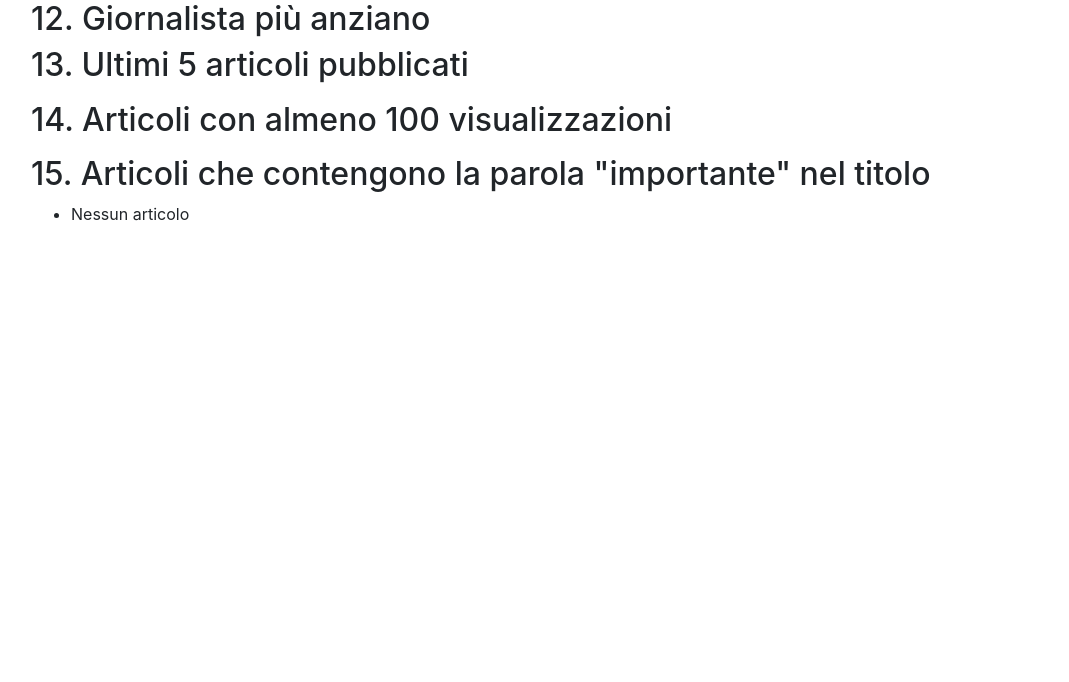
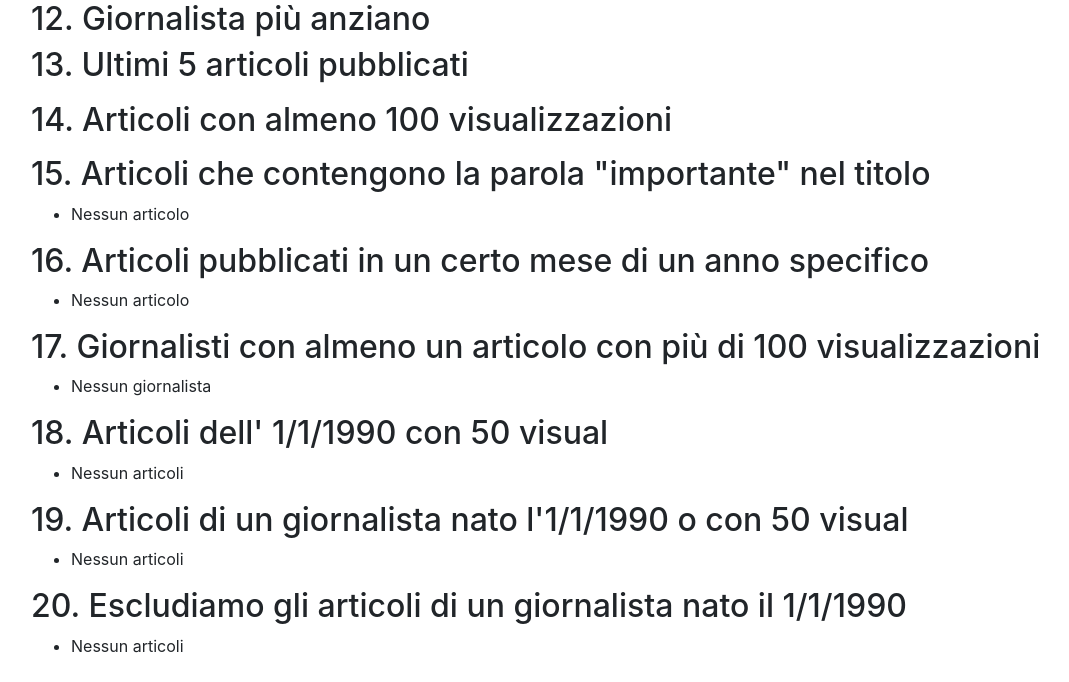
Before and after one commit to ChristianBandera/primo_progetto, a Django app: template news/templates/news/query.html in a window 1280 px wide. Shown: the part 867-1549 px from the top of the page, without its empty margins (54-1123 px from the left). Before the commit the page ends 1088 px from the top, so only its background shows below. Run offline with Django 5.2, Linux system fonts and the light colour scheme; the template is opened without the code that fills it, so the values that code supplies are empty.

Commit message:
finito passo 19

```diff
--- a/news/templates/news/query.html
+++ b/news/templates/news/query.html
@@ -110,6 +110,52 @@
     {% endfor %}
 </ul>
 
+<h2>16. Articoli pubblicati in un certo mese di un anno specifico</h2>
+<ul>
+   {% for articolo in articoli_mese_anno %}
+        <li>{{ articolo.titolo }}</li>
+    {% empty %}
+        <li>Nessun articolo</li>
+    {% endfor %}
+</ul>
+
+<h2>17. Giornalisti con almeno un articolo con più di 100 visualizzazioni</h2>
+<ul>
+   {% for giornalista in giornalisti_con_articoli_popolari %}
+        <li>{{ giornalista.nome }} {{ giornalista.cognome }}</li>
+    {% empty %}
+        <li>Nessun giornalista</li>
+    {% endfor %}
+</ul>
+
+<h2>18. Articoli dell' 1/1/1990 con 50 visual</h2>
+<ul>
+   {% for articolo in articoli_condizioni_and %}
+        <li>{{ articolo.titolo }}</li>
+    {% empty %}
+        <li>Nessun articoli</li>
+    {% endfor %}
+</ul>
+
+<h2>19. Articoli di un giornalista nato l'1/1/1990 o con 50 visual</h2>
+<ul>
+   {% for articolo in articoli_con_or %}
+        <li>{{ articolo.titolo }}</li>
+    {% empty %}
+        <li>Nessun articoli</li>
+    {% endfor %}
+</ul>
+
+
+<h2>20. Escludiamo gli articoli di un giornalista nato il 1/1/1990</h2>
+<ul>
+   {% for articolo in articoli_con_not %}
+        <li>{{ articolo.titolo }}</li>
+    {% empty %}
+        <li>Nessun articoli</li>
+    {% endfor %}
+</ul>
+
 </body>
 </html>
 {%endblock content%}
```
Also changed, not shown: news/views.py (+44 -1 lines).
